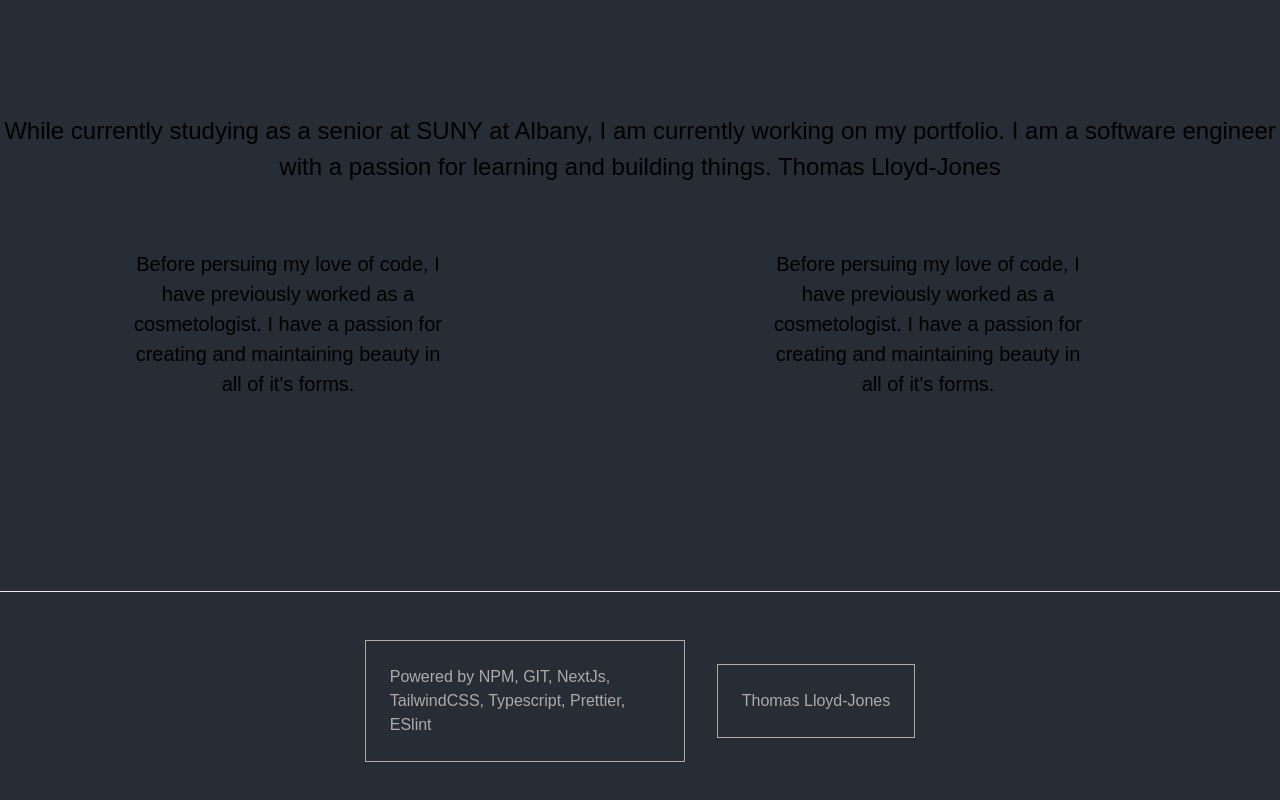
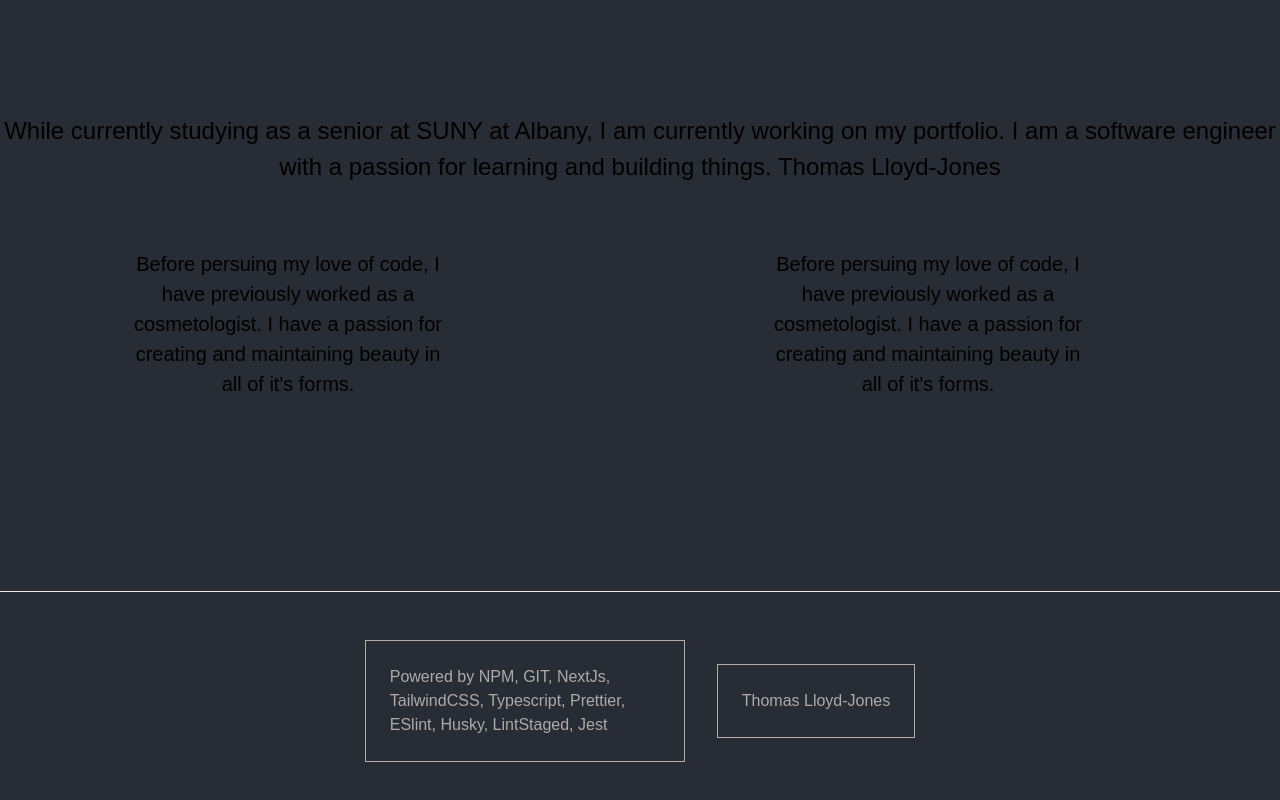
Before and after one commit to DynamicApproach/Website, a Next.js app: page / in a window 1280 px wide. Shown: the part 449-1249 px from the top of the page. Built offline with nearby package versions, Linux system fonts and the light colour scheme.

Commit message:
Update addonlist

```diff
--- a/pages/index.tsx
+++ b/pages/index.tsx
@@ -12,7 +12,10 @@ const addonList = [
   "TailwindCSS, ",
   "Typescript, ",
   "Prettier, ",
-  "ESlint"
+  "ESlint, ",
+  "Husky, ",
+  "LintStaged, ",
+  "Jest "
 ];
 const date = new Date();
 const minutes: number = date.getMinutes();
```
